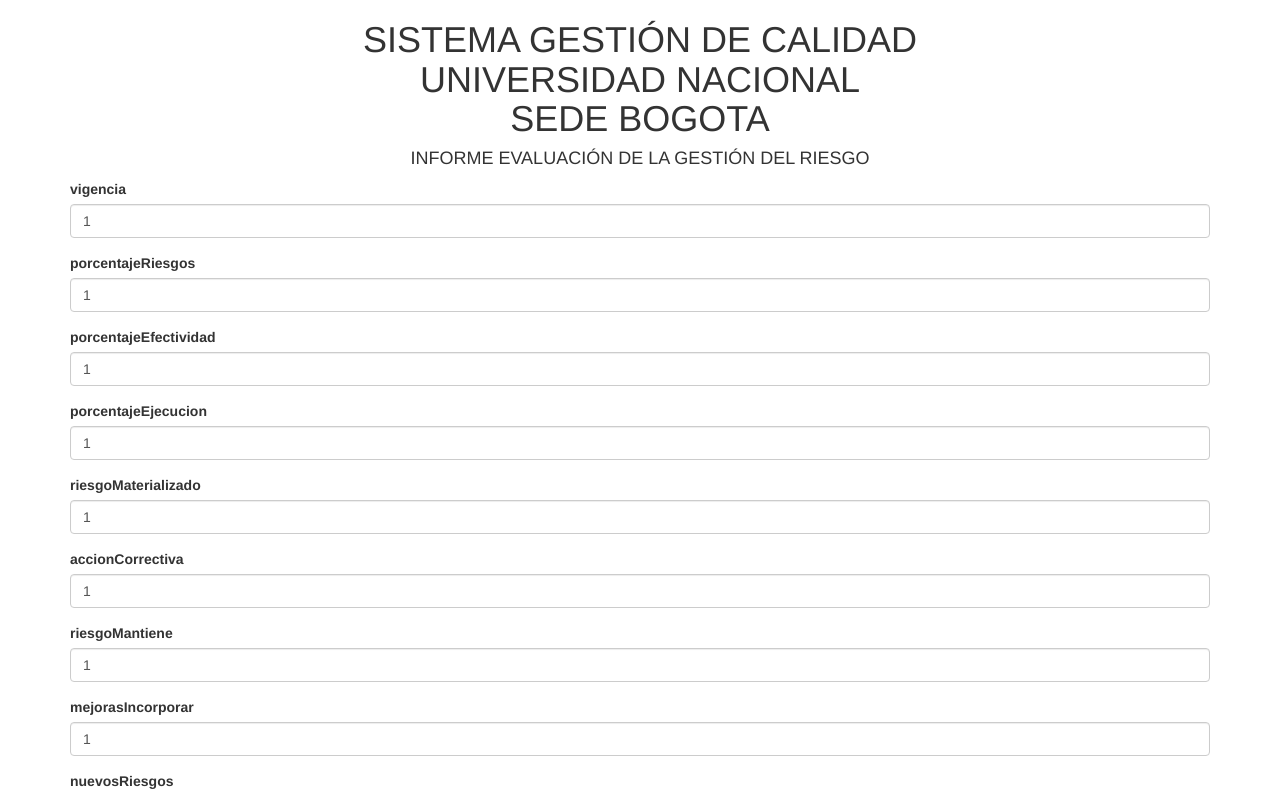
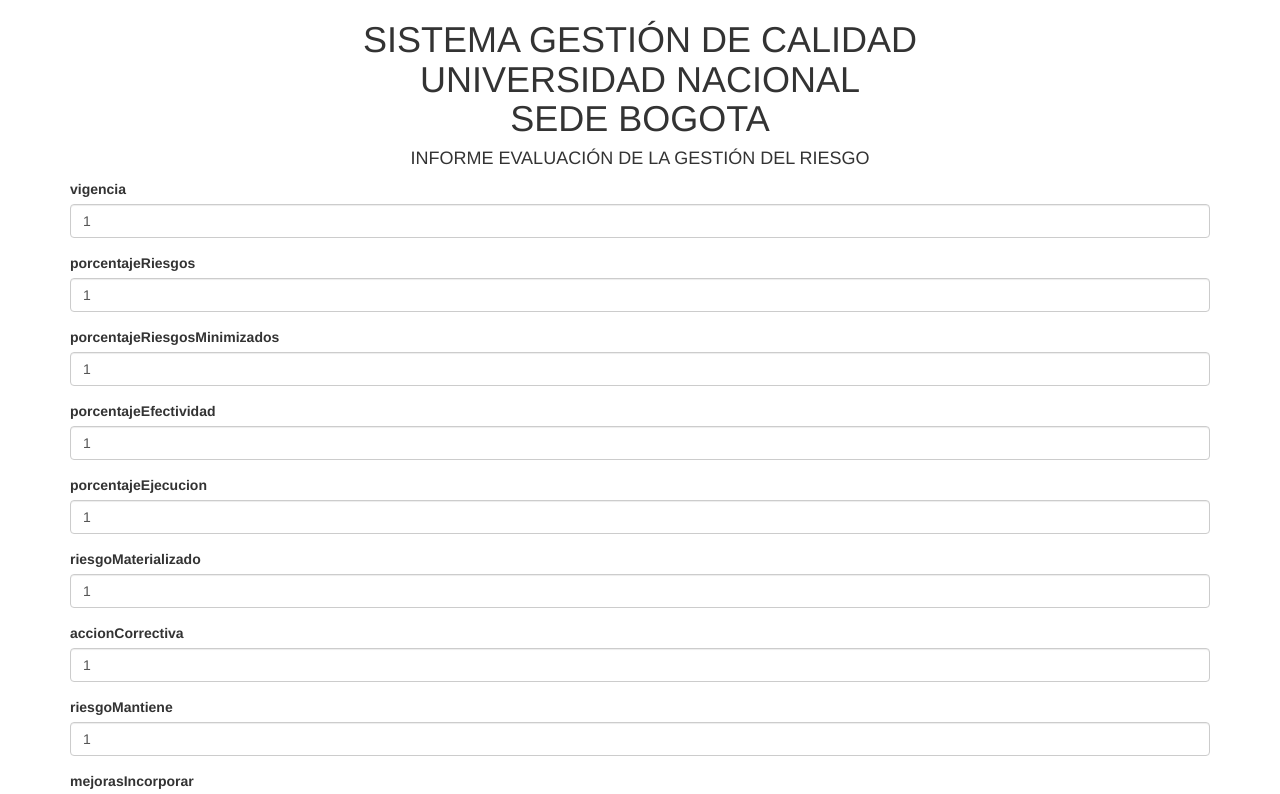
Before and after one commit to HJSFoundation/webFormPDF, an Angular app: page / in a window 1280 px wide. Shown: the top 794 px of the page. Built offline with nearby package versions, Linux system fonts and the light colour scheme; what pdfmake would draw is missing.

Commit message:
full form: OK

```diff
--- a/src/app/app.component.html
+++ b/src/app/app.component.html
@@ -35,7 +35,17 @@
         </div>
       </div>
 
-
+      <div class="form-group">
+        <label for="name">porcentajeRiesgosMinimizados</label>
+        <input type="text" class="form-control" id="porcentajeRiesgosMinimizados"
+               required
+               [(ngModel)]="model.porcentajeRiesgosMinimizados" name="porcentajeRiesgosMinimizados"
+               #porcentajeRiesgosMinimizados="ngModel">
+        <div [hidden]="porcentajeRiesgosMinimizados.valid || porcentajeRiesgosMinimizados.pristine"
+             class="alert alert-danger">
+          required
+        </div>
+      </div>
 
       <div class="form-group">
         <label for="name">porcentajeEfectividad</label>
```
